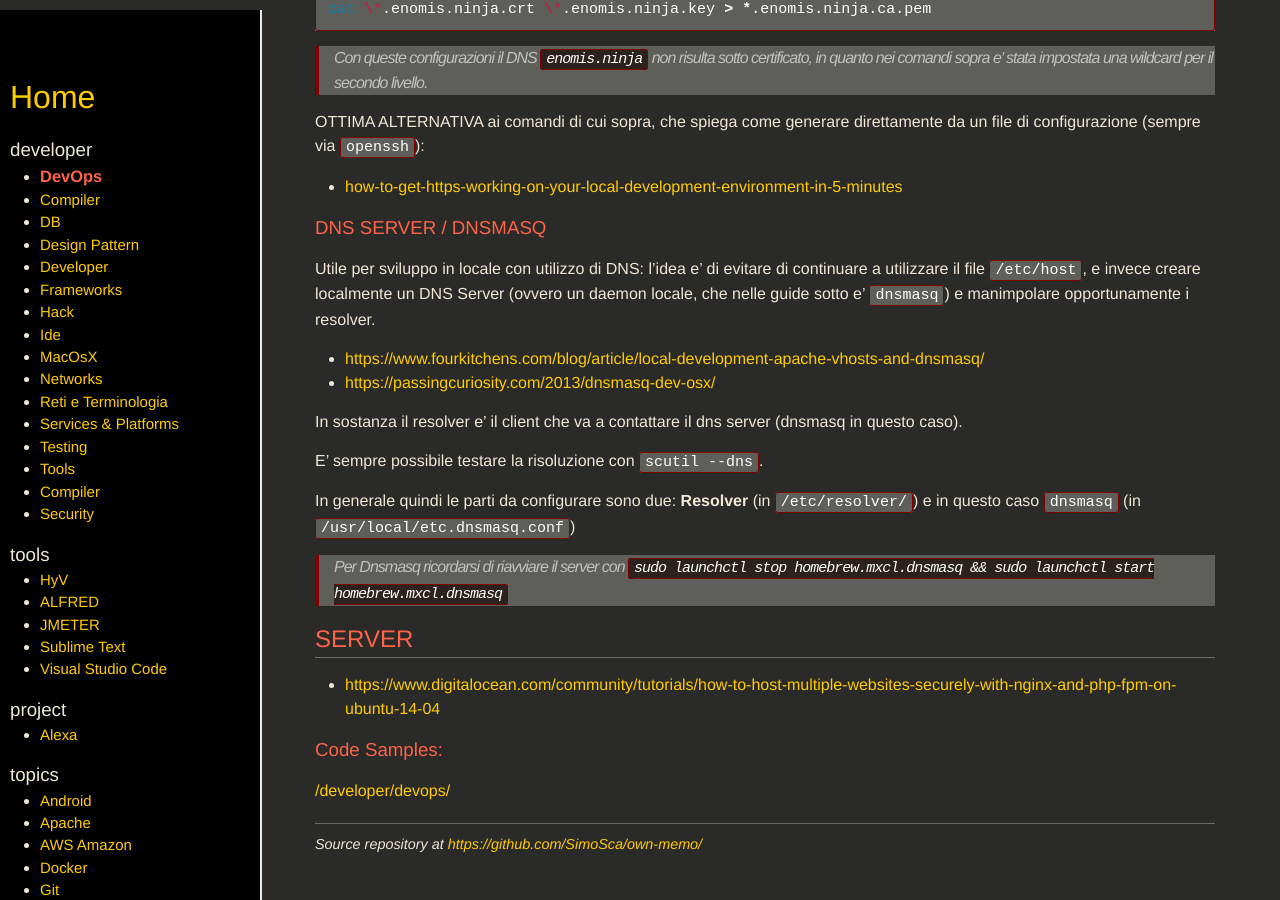
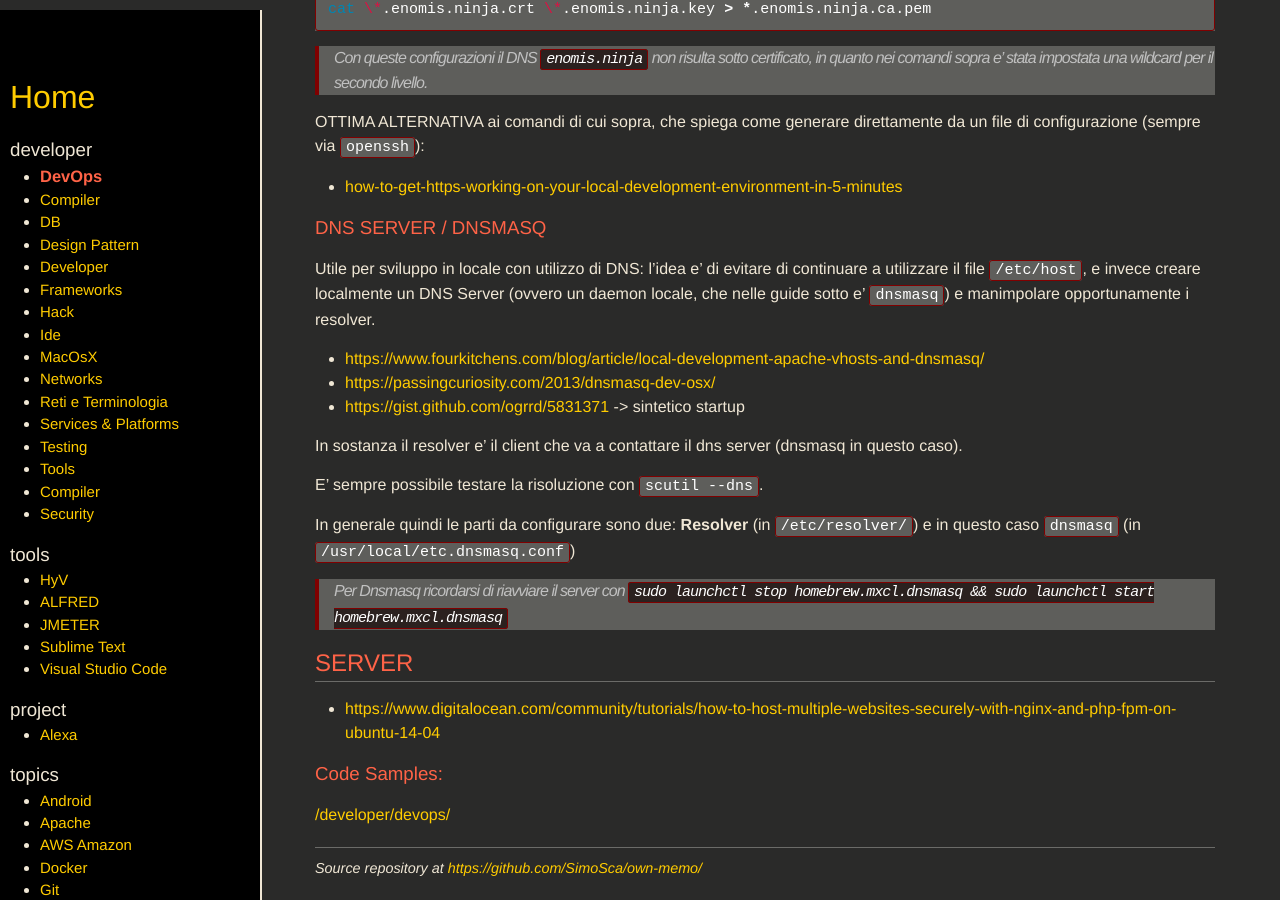
Before and after one commit to SimoSca/own-memo, a Jekyll site: the page built from _pages/developer/DevOps.md, in a window 1280 px wide and 900 px high, scrolled down 4397 px. Built offline with Jekyll 4.4.1, drawn with Linux system fonts in a browser that asks for light colours; nearby versions of some CDN libraries.

Commit message:
[improved] added notes about local dns resolution via dnsmasq

```diff
--- a/_pages/developer/DevOps.md
+++ b/_pages/developer/DevOps.md
@@ -239,6 +239,7 @@ e invece creare localmente un DNS Server (ovvero un daemon locale, che nelle gui
 
 - [https://www.fourkitchens.com/blog/article/local-development-apache-vhosts-and-dnsmasq/](https://www.fourkitchens.com/blog/article/local-development-apache-vhosts-and-dnsmasq/)
 - [https://passingcuriosity.com/2013/dnsmasq-dev-osx/](https://passingcuriosity.com/2013/dnsmasq-dev-osx/)
+- [https://gist.github.com/ogrrd/5831371](https://gist.github.com/ogrrd/5831371) -> sintetico startup
 
 In sostanza il resolver e' il client che va a contattare il dns server (dnsmasq in questo caso).
 
```
